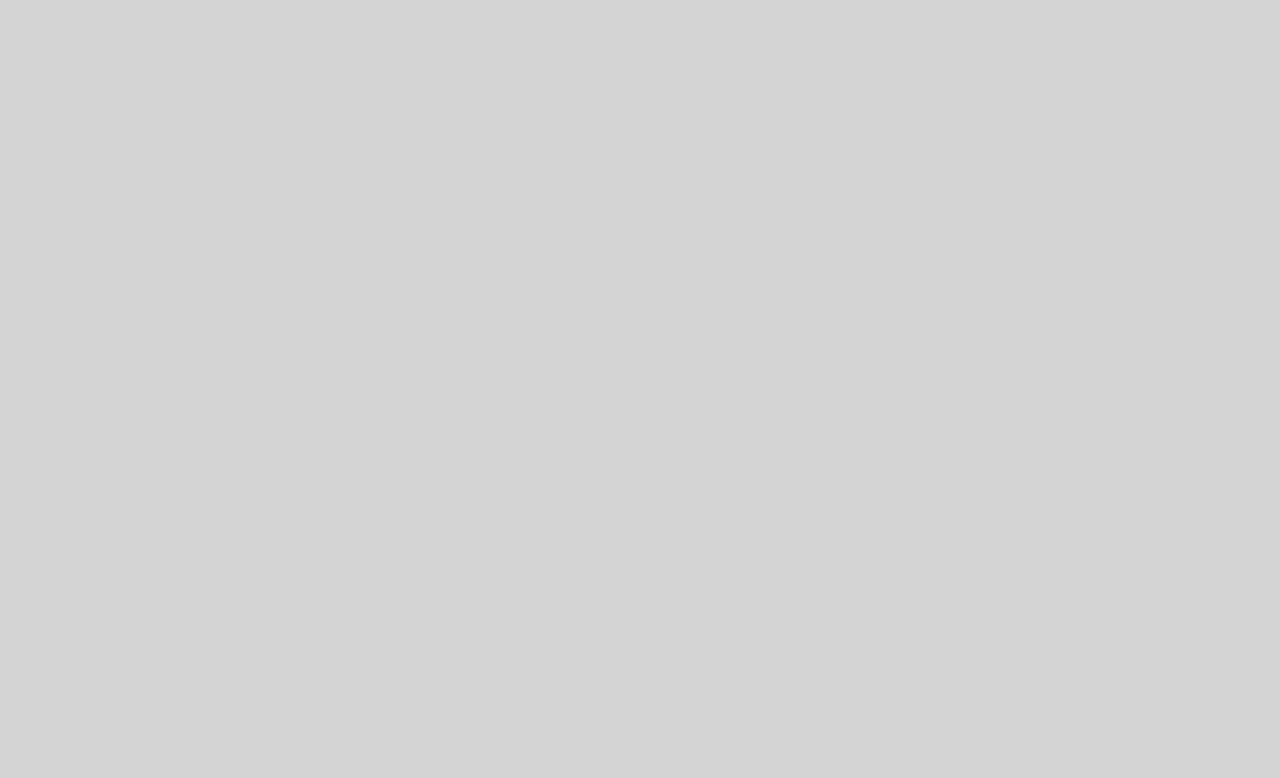
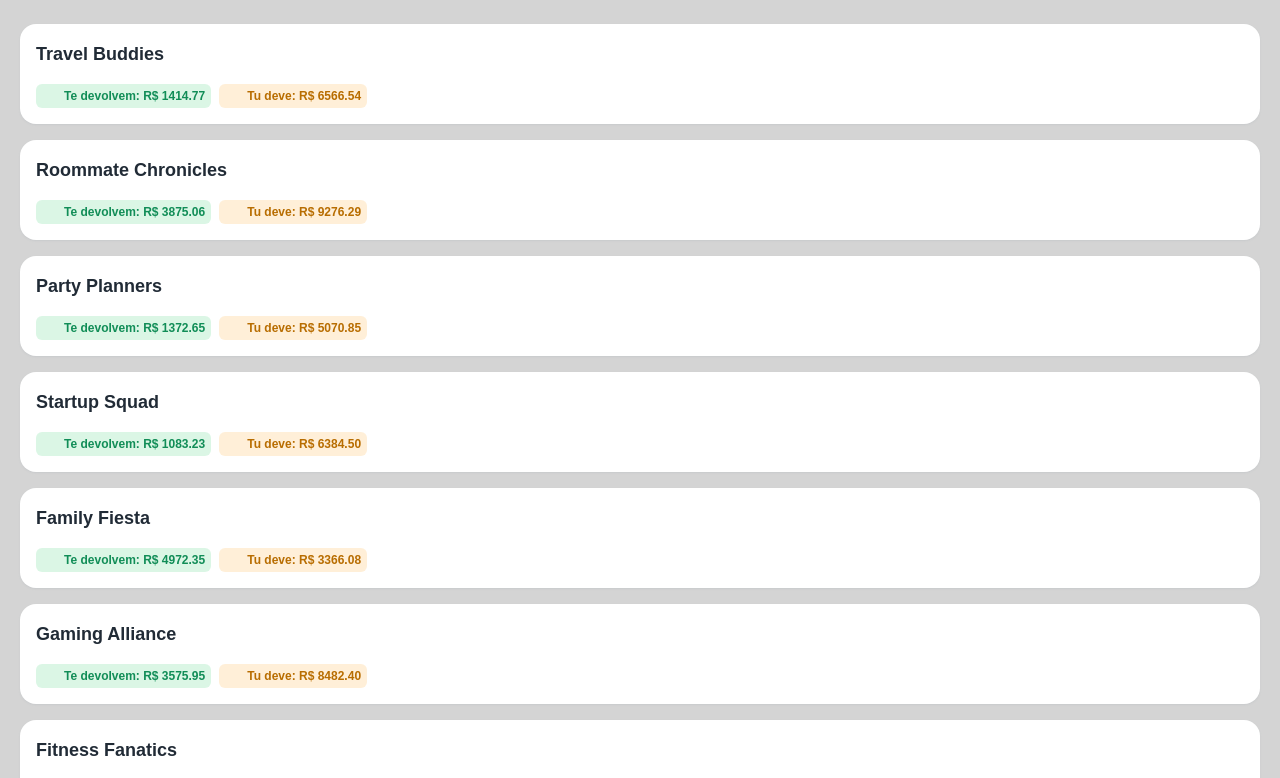
Before and after one commit to Grupo-de-TCP/INF01120_Grupo2, a React app in the folder front/: page /groups in a window 1280 px wide. Shown: the top 778 px of the page. Built offline with nearby package versions, Linux system fonts and the light colour scheme; no server answers; the HTML template or start-up script is replaced by a standard one.

Commit message:
some fixes and add groups

```diff
--- a/front/src/app/app.root.tsx
+++ b/front/src/app/app.root.tsx
@@ -1,10 +1,10 @@
 import { AppProvider } from "./app.provider"
-import { Layout } from "interface/core"
+import { AppRoutes } from "./app.routes"
 
 export const AppRoot = () => {
   return (
     <AppProvider>
-      <Layout/>
+      <AppRoutes/>
     </AppProvider>
   )
 }
--- /dev/null
+++ b/front/src/app/app.routes.tsx
@@ -0,0 +1,19 @@
+import React from "react"
+import { Navigate, useRoutes } from "react-router-dom"
+
+const GroupsModule = React.lazy(() => import("../interface/pages/groups/groups.module"))
+
+export const AppRoutes = () => {
+  const routes = useRoutes([
+    {
+      path: "/groups/*",
+      element: <GroupsModule />
+    },
+    {
+      path: "*",
+      element: <Navigate to="/groups" />
+    }
+  ])
+
+  return routes
+}
--- /dev/null
+++ b/front/src/fake-data/groups.ts
@@ -0,0 +1,63 @@
+const groupsData = [
+    {
+        "id": "6d80e0fe-f626-46f2-869a-dca860dc673b",
+        "title": "Travel Buddies",
+        "debt": 6566.54,
+        "dividend": 1414.77
+    },
+    {
+        "id": "72e97ded-e3c7-4a04-b153-a9fc3b0c2aa8",
+        "title": "Roommate Chronicles",
+        "debt": 9276.29,
+        "dividend": 3875.06
+    },
+    {
+        "id": "1578b5ef-75b2-4a89-80d6-0190da38aed5",
+        "title": "Party Planners",
+        "debt": 5070.85,
+        "dividend": 1372.65
+    },
+    {
+        "id": "4024149c-ae05-4caa-8aa5-d208e34c352e",
+        "title": "Startup Squad",
+        "debt": 6384.5,
+        "dividend": 1083.23
+    },
+    {
+        "id": "5c3f6044-bfe9-4ac8-b570-7a6e7ff1253f",
+        "title": "Family Fiesta",
+        "debt": 3366.08,
+        "dividend": 4972.35
+    },
+    {
+        "id": "3d1d6f13-e8f8-4897-8f86-24cda2577150",
+        "title": "Gaming Alliance",
+        "debt": 8482.4,
+        "dividend": 3575.95
+    },
+    {
+        "id": "81d83dfb-ea1b-4814-b457-45eb943aa207",
+        "title": "Fitness Fanatics",
+        "debt": 8983.74,
+        "dividend": 1483.72
+    },
+    {
+        "id": "fe74122f-4ee7-41c0-80db-7f63ca15020c",
+        "title": "Book Club Treasures",
+        "debt": 2070.62,
+        "dividend": 4857.77
+    },
+    {
+        "id": "9301fe85-4a4e-4fe6-899b-a2a74c5e76d4",
+        "title": "Foodie Adventures",
+        "debt": 7390.02,
+        "dividend": 949.62
+    },
+    {
+        "id": "bc8905df-a0dd-4837-bc55-1736f9fa4938",
+        "title": "Weekend Wanderers",
+        "debt": 4174.9,
+        "dividend": 1036.82
+    }
+]
+export default groupsData
--- /dev/null
+++ b/front/src/interface/components/group-card/group-card.component.tsx
@@ -0,0 +1,49 @@
+import { Card, Stack, Typography } from "@mui/material"
+import { Box } from "@mui/system"
+import { Label } from "../label"
+import { FAIcon } from "../fa-icon"
+
+interface GroupCardProps {
+  id: string,
+  title: string,
+  debt: number,
+  dividend: number,
+}
+
+export const GroupCard: React.FC<GroupCardProps> = ({
+  id,
+  title,
+  debt,
+  dividend,
+}) => {
+  return (
+    <Card>
+      <Stack p={2} gap={2}>
+        <Typography variant="h6" >
+          {title}
+        </Typography>
+        <Stack
+          direction="row"
+          gap={1}
+        >
+          {Boolean(dividend) && (
+            <Label
+              color="success"
+              startIcon={<FAIcon icon="money-bill" />}
+            >
+              Te devolvem: R$ {dividend.toFixed(2)}
+            </Label>
+          )}
+          {Boolean(debt) && (
+            <Label
+              color="warning"
+              startIcon={<FAIcon icon="circle-dollar-to-slot" />}
+            >
+              Tu deve:  R$ {debt.toFixed(2)}
+            </Label>
+          )}
+        </Stack>
+      </Stack>
+    </Card>
+  )
+}
--- /dev/null
+++ b/front/src/interface/components/label/index.ts
@@ -0,0 +1,3 @@
+export * from "./label.component";
+export * from "./label.styles";
+export * from "./label.types";
--- /dev/null
+++ b/front/src/interface/components/label/label.component.tsx
@@ -0,0 +1,49 @@
+import { forwardRef } from "react";
+
+import { useTheme } from "@mui/material/styles";
+import Box from "@mui/material/Box";
+
+import { StyledLabel } from "./label.styles";
+import { LabelProps } from "./label.types";
+
+// ----------------------------------------------------------------------
+
+export const Label = forwardRef<HTMLSpanElement, LabelProps>(
+  ({ children, color = "default", variant = "soft", startIcon, customColor, endIcon, sx, ...other }, ref) => {
+
+    const iconStyles = {
+      width: 16,
+      height: 'auto',
+      "& svg, img": { width: 1, height: 1, objectFit: "cover" },
+    };
+
+    return (
+      <StyledLabel
+        ref={ref}
+        ownerState={{ color, customColor, variant }}
+        sx={{
+          ...(startIcon && { pl: 0.75 }),
+          ...(endIcon && { pr: 0.75 }),
+          ...sx,
+        }}
+        {...other}
+      >
+        {startIcon && (
+          <Box className="NmLabel-start-icon" sx={{ mr: 0.75, ...iconStyles }}>
+            {" "}
+            {startIcon}{" "}
+          </Box>
+        )}
+
+        {children}
+
+        {endIcon && (
+          <Box className="NmLabel-end-icon" sx={{ ml: 0.75, ...iconStyles }}>
+            {" "}
+            {endIcon}{" "}
+          </Box>
+        )}
+      </StyledLabel>
+    );
+  },
+);
--- /dev/null
+++ b/front/src/interface/components/label/label.styles.ts
@@ -0,0 +1,123 @@
+import { Theme, alpha, darken, lighten, styled } from "@mui/material";
+import Box from "@mui/material/Box";
+
+import { LabelColor, LabelVariant } from "./label.types";
+import { BoxTypeMap } from "@mui/system";
+import { OverridableComponent } from "@mui/material/OverridableComponent";
+
+// ----------------------------------------------------------------------
+
+export const StyledLabel = styled<OverridableComponent<BoxTypeMap<{
+  ownerState: {
+    color: LabelColor;
+    customColor?: string;
+    variant: LabelVariant;
+  }
+}, 'div', Theme>>>(Box)(
+  ({
+    theme,
+    ownerState,
+  }) => {
+    const lightMode = theme.palette.mode === "light";
+
+    const filledVariant = ownerState.variant === "filled";
+
+    const outlinedVariant = ownerState.variant === "outlined";
+
+    const softVariant = ownerState.variant === "soft";
+
+    const defaultStyle = {
+      ...(ownerState.color === "default" &&
+        !ownerState.customColor && {
+        // FILLED
+        ...(filledVariant && {
+          color: lightMode ? theme.palette.common.white : theme.palette.grey[800],
+          backgroundColor: theme.palette.text.primary,
+        }),
+        // OUTLINED
+        ...(outlinedVariant && {
+          backgroundColor: "transparent",
+          color: theme.palette.text.primary,
+          border: `2px solid ${theme.palette.text.primary}`,
+        }),
+        // SOFT
+        ...(softVariant && {
+          color: theme.palette.text.secondary,
+          backgroundColor: alpha(theme.palette.grey[500], 0.16),
+        }),
+      }),
+    };
+
+    const customColorFlavors = ownerState.customColor
+      ? {
+        contrastText: "white",
+        dark: darken(ownerState.customColor, 0.5),
+        light: lighten(ownerState.customColor, 0.5),
+        main: ownerState.customColor,
+      }
+      : {};
+
+    const customColorStyle = {
+      ...(ownerState.customColor && {
+        // FILLED
+        ...(filledVariant && {
+          color: customColorFlavors.contrastText,
+          backgroundColor: customColorFlavors.main,
+        }),
+        // OUTLINED
+        ...(outlinedVariant && {
+          backgroundColor: "transparent",
+          color: customColorFlavors.main,
+          border: `2px solid ${customColorFlavors.main}`,
+        }),
+        // SOFT
+        ...(softVariant && {
+          color: customColorFlavors?.[lightMode ? "dark" : "light"],
+          backgroundColor: alpha(customColorFlavors.main!, 0.16),
+        }),
+      }),
+    };
+
+    const colorStyle = {
+      ...(ownerState.color !== "default" && {
+        // FILLED
+        ...(filledVariant && {
+          color: theme.palette[ownerState.color].contrastText,
+          backgroundColor: theme.palette[ownerState.color].main,
+        }),
+        // OUTLINED
+        ...(outlinedVariant && {
+          backgroundColor: "transparent",
+          color: theme.palette[ownerState.color].main,
+          border: `2px solid ${theme.palette[ownerState.color].main}`,
+        }),
+        // SOFT
+        ...(softVariant && {
+          color: theme.palette[ownerState.color][lightMode ? "dark" : "light"],
+          backgroundColor: alpha(theme.palette[ownerState.color].main, 0.16),
+        }),
+      }),
+    };
+
+    return {
+      height: 24,
+      lineHeight: 0,
+      borderRadius: 6,
+      cursor: "default",
+      alignItems: "center",
+      whiteSpace: "nowrap",
+      display: "inline-flex",
+      justifyContent: "center",
+      // textTransform: 'capitalize',
+      padding: theme.spacing(0, 0.75),
+      fontSize: theme.typography.pxToRem(12),
+      fontWeight: theme.typography.fontWeightBold,
+      transition: theme.transitions.create("all", {
+        duration: theme.transitions.duration.shorter,
+      }),
+      ...defaultStyle,
+      ...customColorStyle,
+      ...colorStyle,
+    };
+  },
+);
--- /dev/null
+++ b/front/src/interface/pages/groups/groups.module.tsx
@@ -0,0 +1,18 @@
+import { lazy } from "react"
+import { useRoutes } from "react-router-dom"
+
+const ListGroupPage = lazy(() => import("./list/list-group.page"))
+
+const GroupsModule = () => {
+
+  const routes = useRoutes([
+    {
+      path: "/",
+      element: <ListGroupPage />
+    }
+  ])
+
+  return routes
+}
+
+export default GroupsModule
--- /dev/null
+++ b/front/src/interface/pages/groups/list/list-group.page.tsx
@@ -0,0 +1,23 @@
+import { Stack } from "@mui/material"
+import groupsData from "fake-data/groups"
+import { GroupCard } from "interface/components/group-card/group-card.component"
+
+
+
+const ListGroupPage = () => {
+  return (
+    <Stack px={2.5} py={3} gap={2}>
+      {groupsData.map(gp => (
+        <GroupCard
+          key={gp.id}
+          id={gp.id}
+          title={gp.title}
+          debt={gp.debt}
+          dividend={gp.dividend}
+        />
+      ))}
+    </Stack>
+  )
+}
+
+export default ListGroupPage
```
Also changed, not shown: front/src/interface/components/label/label.types.ts (added, +20 -0 lines), front/src/interface/core/index.tsx (deleted, +0 -10 lines).
